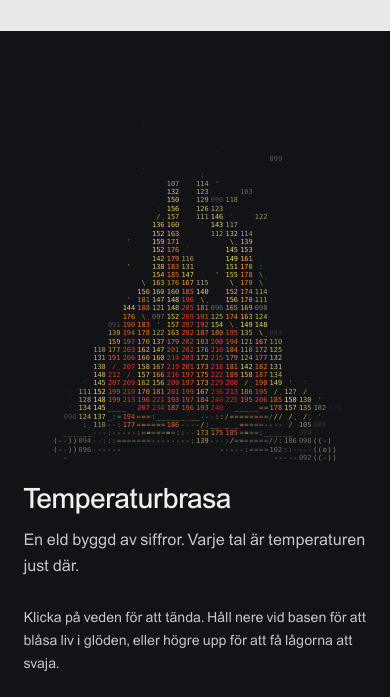
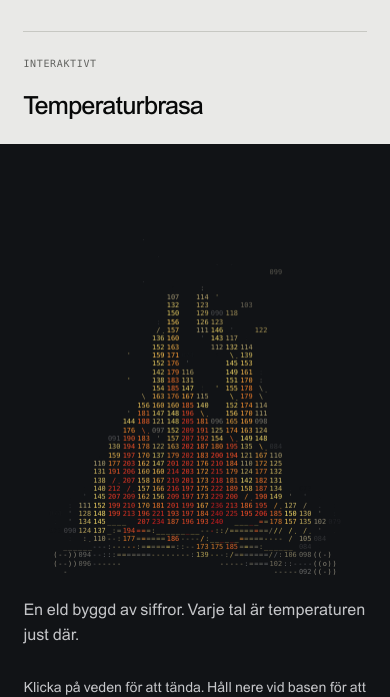
Before and after one commit to Qunius/qunius.github.io, a plain HTML site: page digital-fun.html in a window 390 px wide. Shown: the part 362-1059 px from the top of the page. Drawn offline with Linux system fonts and the light colour scheme.

Commit message:
Give Digital fun projects consistent headings

```diff
--- a/assets/digital-fun/digital-fun.css
+++ b/assets/digital-fun/digital-fun.css
@@ -29,12 +29,13 @@ h1, h2, p { margin: 0; }
 .intro { display: grid; grid-template-columns: 2fr 1fr; align-items: end; gap: 32px; padding: 54px 0 48px; }
 h1 { font-size: clamp(64px, 9.2vw, 160px); font-weight: 550; letter-spacing: -.04em; line-height: .97; }
 .intro p { font-size: clamp(15px, 1.25vw, 19px); line-height: 1.55; padding-bottom: 3px; }
-/* The music entry uses the portfolio's quiet label and action typography. */
+/* Shared project headings keep each piece distinct in the library. */
 .micro { font: 11px/1.6 SFMono-Regular, Consolas, "Liberation Mono", monospace; letter-spacing: .065em; text-transform: uppercase; }
-.music-entry { border-block: 1px solid var(--rule); margin-bottom: 32px; }
-.music-link { display: grid; grid-template-columns: minmax(100px, 1fr) minmax(0, 2fr) auto; align-items: center; gap: 20px 35px; padding: 28px 0; }
-.music-link .content-kind, .music-action { color: var(--muted); }
-.music-link h2 { font-size: 27px; letter-spacing: -.04em; }
+.project-entry { border-block: 1px solid var(--rule); }
+.project-entry + .project-entry { margin-top: 32px; }
+.project-header { display: grid; grid-template-columns: minmax(100px, 28%) minmax(0, 1fr) auto; align-items: center; gap: 20px 35px; padding: 28px 0; }
+.project-header .content-kind, .music-action { color: var(--muted); }
+.project-header h2 { font-size: 27px; letter-spacing: -.04em; }
 .music-action { display: inline-flex; align-items: center; gap: 8px; }
 .music-action svg { width: 16px; height: 16px; }
 .music-link:hover h2, .music-link:focus-visible h2 { color: var(--accent); }
@@ -44,7 +45,7 @@ h1 { font-size: clamp(64px, 9.2vw, 160px); font-weight: 550; letter-spacing: -.0
 #fire:focus-visible { outline: 1px dashed #aeb1b4; outline-offset: -12px; }
 .experiment-info { display: flex; flex-direction: column; justify-content: space-between; gap: 36px; padding: 42px 40px 40px 20px; }
 h2 { font-size: clamp(23px, 2.4vw, 38px); font-weight: 450; letter-spacing: -.025em; line-height: 1.15; }
-.description { margin-top: 16px; font-size: 16px; line-height: 1.6; max-width: 27ch; color: #c5c6c9; }
+.description { margin-top: 0; font-size: 16px; line-height: 1.6; max-width: 27ch; color: #c5c6c9; }
 .interaction { max-width: 34ch; }
 .interaction > p { font-size: 14px; line-height: 1.65; color: #c5c6c9; }
 .controls { display: flex; gap: 12px; flex-wrap: wrap; margin-top: 24px; }
@@ -64,9 +65,9 @@ footer a { text-decoration: underline; text-underline-offset: 4px; }
 .sr-only, .skip-link:not(:focus) { position: absolute; width: 1px; height: 1px; padding: 0; overflow: hidden; clip-path: inset(50%); white-space: nowrap; }
 .skip-link:focus { position: fixed; top: 12px; left: 12px; z-index: 5; background: var(--paper); padding: 16px; }
 @media (max-width: 800px) {
-  .music-link { grid-template-columns: minmax(0, 1fr) auto; gap: 20px; padding: 24px 0; }
-  .music-link .content-kind { grid-column: 1 / -1; font-size: 10px; }
-  .music-link h2 { font-size: 25px; }
+  .project-header { grid-template-columns: minmax(0, 1fr) auto; gap: 20px; padding: 24px 0; }
+  .project-header .content-kind { grid-column: 1 / -1; font-size: 10px; }
+  .project-header h2 { font-size: 25px; }
   .intro { grid-template-columns: 1fr; gap: 24px; padding: 42px 0 32px; }
   h1 { font-size: clamp(62px, 13.2vw, 104px); }
   .intro p { font-size: 16px; }
@@ -86,7 +87,7 @@ footer a { text-decoration: underline; text-underline-offset: 4px; }
   .fire-stage { min-height: 0; height: 116vw; max-height: 510px; }
   .experiment-info { grid-template-columns: 1fr; padding: 0 6vw 32px; gap: 28px; }
   .description, .interaction, .footnote { max-width: 40ch; }
-  .description { margin-top: 12px; }
+  .description { margin-top: 0; }
   .footnote { grid-column: auto; }
   footer { font-size: 12px; gap: 16px; }
 }
--- a/digital-fun.html
+++ b/digital-fun.html
@@ -11,7 +11,7 @@
   <link rel="canonical" href="https://pavelli.fygital.se/digital-fun.html">
   <link rel="preload" href="/fonts/ABCArealVariable.woff2" as="font" type="font/woff2" crossorigin>
   <link rel="stylesheet" href="/fonts/abc-areal.css">
-  <link rel="stylesheet" href="/assets/digital-fun/digital-fun.css?v=music-library-20261015">
+  <link rel="stylesheet" href="/assets/digital-fun/digital-fun.css?v=project-headings-20261015">
   <script src="/assets/digital-fun/temperature-fire.js" defer></script>
   <script src="/assets/digital-fun/digital-fun.js" defer></script>
 </head>
@@ -27,24 +27,26 @@
         <h1>Digital fun<span>.</span></h1>
         <p>En plats för små och stora digitala experiment</p>
       </div>
-      <article class="music-entry" aria-labelledby="music-title">
-        <a class="music-link" href="https://open.spotify.com/track/2YLjYx9HCLZWKiomokt2sp" target="_blank" rel="noopener noreferrer">
+      <article class="project-entry music-entry" aria-labelledby="music-title">
+        <a class="project-header music-link" href="https://open.spotify.com/track/2YLjYx9HCLZWKiomokt2sp" target="_blank" rel="noopener noreferrer">
           <span class="micro content-kind">Musik</span>
           <h2 id="music-title">En egen låt.</h2>
           <span class="music-action micro">Lyssna på Spotify <svg viewBox="0 0 24 24" fill="none" aria-hidden="true"><path d="M5 19 19 5M5 5h14v14" stroke="currentColor" stroke-width="1.5"/></svg></span>
         </a>
       </article>
-      <article class="experiment" id="brasan" aria-labelledby="fire-title">
+      <article class="project-entry" id="brasan" aria-labelledby="fire-title">
+        <header class="project-header">
+          <span class="micro content-kind">Interaktivt</span>
+          <h2 id="fire-title">Temperaturbrasa</h2>
+        </header>
+        <div class="experiment">
           <div class="fire-stage">
             <canvas id="fire" tabindex="0" role="img" aria-label="En interaktiv brasa av temperaturtal ovanpå korslagda ASCII-vedträn." aria-describedby="fire-instructions keyboard-instructions">Din webbläsare behöver stöd för Canvas för att visa brasan.</canvas>
             <noscript><p class="fallback">Aktivera JavaScript för att leka med brasan.</p></noscript>
             <p class="fallback" id="fire-error" hidden>Brasan kunde inte starta. Prova att ladda om sidan.</p>
           </div>
           <div class="experiment-info">
-          <div>
-            <h2 id="fire-title">Temperaturbrasa</h2>
             <p class="description">En eld byggd av siffror. Varje tal är temperaturen just där.</p>
-          </div>
             <div class="interaction">
               <p id="fire-instructions">Klicka på veden för att tända. Håll nere vid basen för att blåsa liv i glöden, eller högre upp för att få lågorna att svaja.</p>
               <div class="controls" id="fire-controls" hidden>
@@ -60,6 +62,7 @@
             </div>
             <p class="footnote">Veden brinner långsamt upp och lämnar glöd. Temperaturerna och färgerna är konstnärligt simulerade.</p>
           </div>
+        </div>
       </article>
     </main>
     <footer><span>Pavel Li © 2026</span><a href="/#annat">Tillbaka till annat roligt</a></footer>
```
Lines whose indentation alone changed are shown as unchanged.
